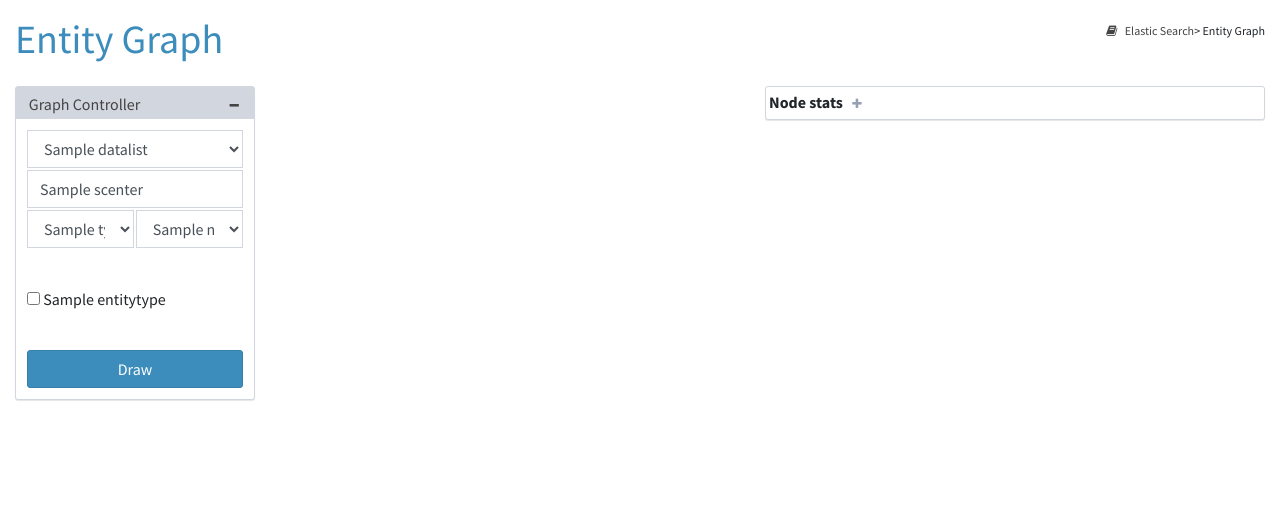
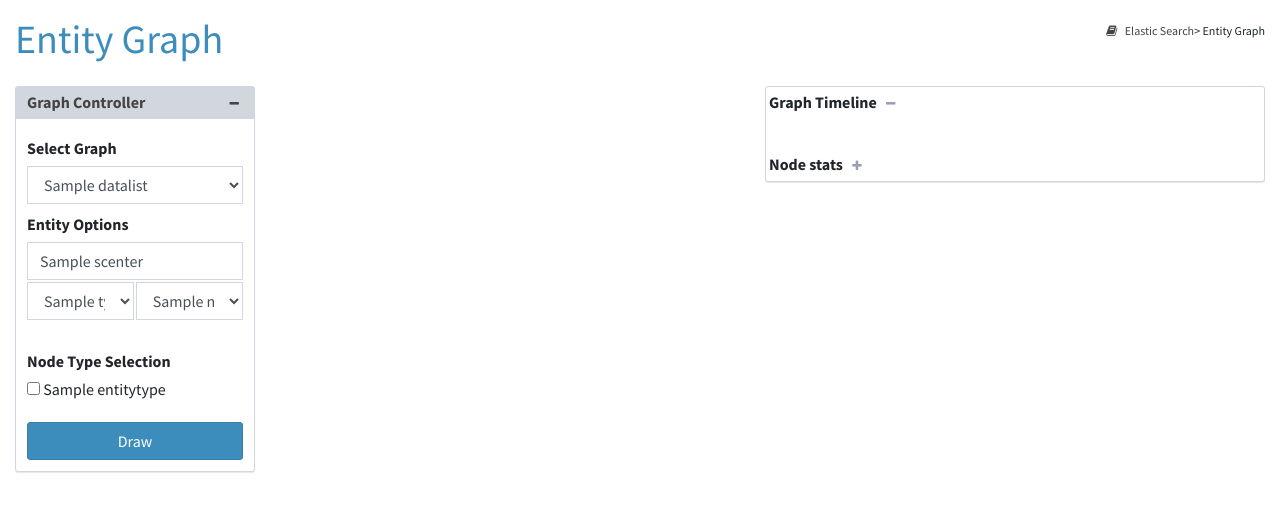
Before and after one commit to jaehee0113/MmkgRelationExtractor, a Django app: template app/app/templates/egraph.html in a window 1280 px wide. Shown: the top 512 px of the page. Run offline with Django 3.2, Linux system fonts and the light colour scheme; the template is opened without the code that fills it: most values are stand-ins (such as "Sample title", 1, 10 or a date in 2020); some libraries are stand-ins or nearby versions.

Commit message:
Make graph timeline collapsible and put more labels on graph controller.

```diff
--- a/app/app/templates/egraph.html
+++ b/app/app/templates/egraph.html
@@ -39,7 +39,7 @@
 
       <div class="slidecontainer">
         <label> Adjust font size </label>
-        <input type="range" min="1" max="50" value="25" class="slider" id="font-range">
+        <input type="range" min="1" max="200" value="100" class="slider" id="font-range">
       </div>
       {% endif %}
       <section class="content-header">
@@ -52,8 +52,8 @@
       <section class="content">
         <div class="box box-solid box-default" style="width:240px; position:absolute">
           <div class="box-header" style="height:32px">
-            <div class="box-tools">
-              <label style="margin-right: 81px"> Graph Controller </label>
+            <div class="box-tools" style="top:3px !important;">
+              <label style="margin-right: 76px"> <b> Graph Controller </b> </label>
               <button class="btn btn-box-tool" data-toggle="collapse" data-target=".box-body"><i class="fa fa-minus"></i></button>
             </div>
           </div>
@@ -64,12 +64,14 @@
                   <table>
                     <tr>
                       <td colspan="2">
+                        <label style="margin-top:.5rem"><b>Select Graph</b></label>
                         <select class="form-control select" name="venue" type="submit" onchange="this.form.submit()">
                           {% for d in datalist %}
                             <option value="{{ d }}" {% if d == sfile %} selected {% endif %}>{{ d }}</option>
                           {% endfor %}
                         </select>
                         {% if show_components %}
+                        <label style="margin-top:.5rem"><b>Select Component</b></label>
                         <select class="form-control select" name="idx">
                             <option value="99999" {% if component_idx == None %} selected {% endif %}> Show All </option>
                             {%for i in connected_components %}
@@ -84,6 +86,7 @@
                     </tr>
                     <tr>
                       <td colspan="2">
+                        <label style="margin-top:.5rem"><b>Entity Options</b></label>
                         <input type="text" class="form-control" name="center" {% if scenter %} value="{{scenter}}" {% endif %} placeholder="Entity of interest" />
                       </td>
                     </tr>
@@ -105,6 +108,8 @@
                     </tr>
                     <tr>
                       <td colspan="2" style="height:100px">
+                        <label style="margin-top:.5rem"><b>Node Type Selection</b></label>
+                        <br/>
                         {% for et, checked in entitytypes %}
                           <input name="{{ et }}" type="checkbox" {% if checked %} checked {% endif %}> {{ et }}<br/>
                         {% endfor %}
@@ -123,7 +128,11 @@
           </div>
         </div>
         <div class="box box-solid box-default" style="width:500px; position:absolute; right:15px">
-          <div id='chart_timeline_egraph' style="padding:0"></div>
+          <div class="timeline-info" style="padding:3">
+            <b>Graph Timeline </b>
+            <button class="btn btn-box-tool" data-toggle="collapse" data-target=".timeline"><i class="fa fa-minus"></i></button>
+          </div>
+          <div class="timeline collapse show" id='chart_timeline_egraph' style="padding:0"></div>
           {% if nodestats %}
           <div class="node-info" style="padding:3">
             <div class="nodestats-box">
@@ -565,4 +574,12 @@
     $(this).prev().find('.fa').removeClass('fa-minus').addClass('fa-plus');
 });
 
+$('.timeline').on('shown.bs.collapse', function () {
+    $(this).prev().find('.fa').removeClass('fa-plus').addClass('fa-minus');
+});
+
+$('.timeline').on('hidden.bs.collapse', function () {
+    $(this).prev().find('.fa').removeClass('fa-minus').addClass('fa-plus');
+});
+
 </script>
```
